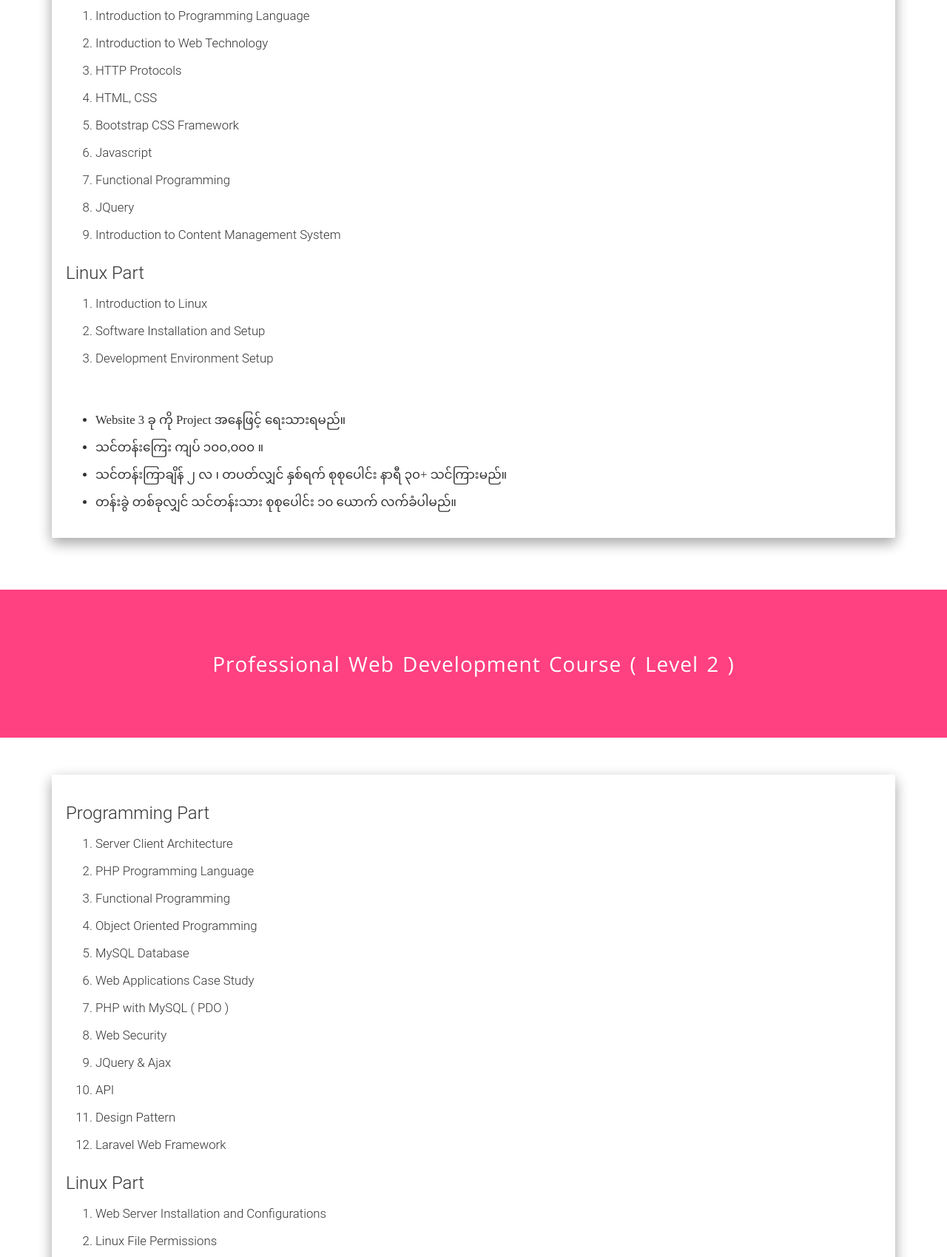
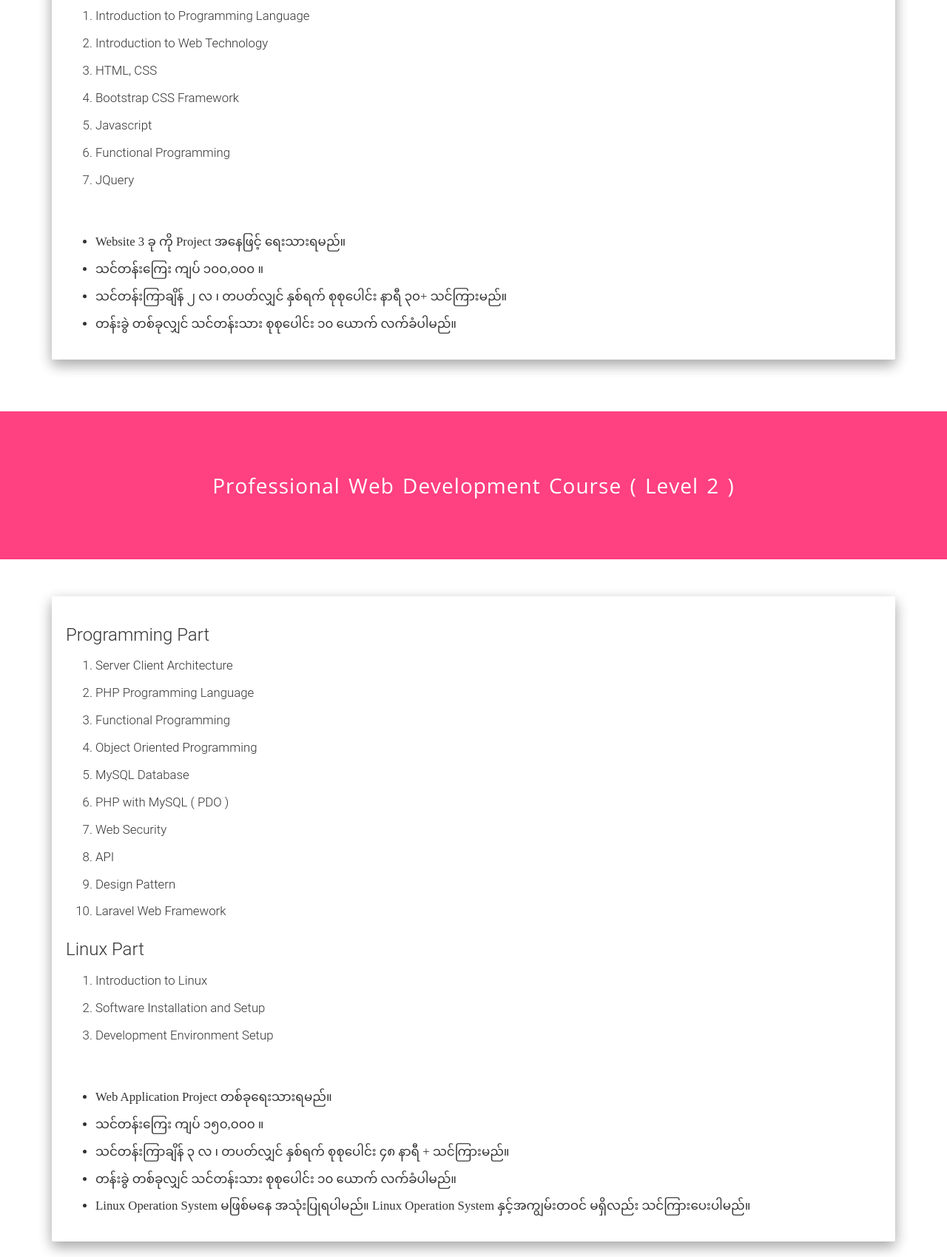
Before and after one commit to johnreginald/pwdc.github.io, a plain HTML site: page index.html in a window 1280 px wide. Shown: the part 2423-4122 px from the top of the page at 74% size. Drawn offline with nearby package versions, Linux system fonts and the light colour scheme; files that its build step writes are made by us from their sources; a web font is replaced by a local one.

Commit message:
Linux Removed from Level 1

```diff
--- a/index.html
+++ b/index.html
@@ -90,20 +90,11 @@
 				<ol>
 					<li>Introduction to Programming Language</li>
 					<li>Introduction to Web Technology</li>
-					<li>HTTP Protocols</li>
 					<li>HTML, CSS</li>
 					<li>Bootstrap CSS Framework</li>
 					<li>Javascript</li>
 					<li>Functional Programming</li>
 					<li>JQuery</li>
-					<li>Introduction to Content Management System</li>
-				</ol>
-
-				<h3>Linux Part</h3>
-				<ol>
-					<li>Introduction to Linux</li>
-					<li>Software Installation and Setup</li>
-					<li>Development Environment Setup</li>
 				</ol>
 
 				<br>
@@ -133,10 +124,8 @@
 					<li>Functional Programming</li>
 					<li>Object Oriented Programming</li>
 					<li>MySQL Database</li>
-					<li>Web Applications Case Study</li>
 					<li>PHP with MySQL ( PDO )</li>
 					<li>Web Security</li>
-					<li>JQuery & Ajax</li>
 					<li>API</li>
 					<li>Design Pattern</li>
 					<li>Laravel Web Framework</li>
@@ -144,10 +133,9 @@
 
 				<h3>Linux Part</h3>
 				<ol>
-					<li>Web Server Installation and Configurations</li>
-					<li>Linux File Permissions</li>
+					<li>Introduction to Linux</li>
 					<li>Software Installation and Setup</li>
-					<li>Deployment of Web Application</li>
+					<li>Development Environment Setup</li>
 				</ol>
 
 				<br>
@@ -157,6 +145,9 @@
 			  		<li>သင်တန်းကြေး ကျပ် ၁၅၀,၀၀၀ ။</li>
 			  		<li>သင်တန်းကြာချိန် ၃ လ ၊ တပတ်လျှင် နှစ်ရက် စုစုပေါင်း  ၄၈ နာရီ + သင်ကြားမည်။</li>
 			  		<li>တန်းခွဲ တစ်ခုလျှင် သင်တန်းသား စုစုပေါင်း ၁၀ ယောက် လက်ခံပါမည်။</li>
+			  		<li>
+			  			Linux Operation System မဖြစ်မနေ အသုံးပြုရပါမည်။ Linux Operation System နှင့်အကျွမ်းတဝင် မရှိလည်း သင်ကြားပေးပါမည်။
+			  		</li>
 			  	</ul>
 			</div>
 		</div>
```
